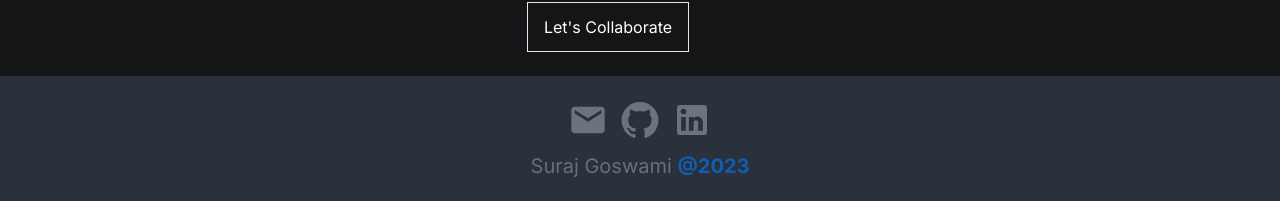
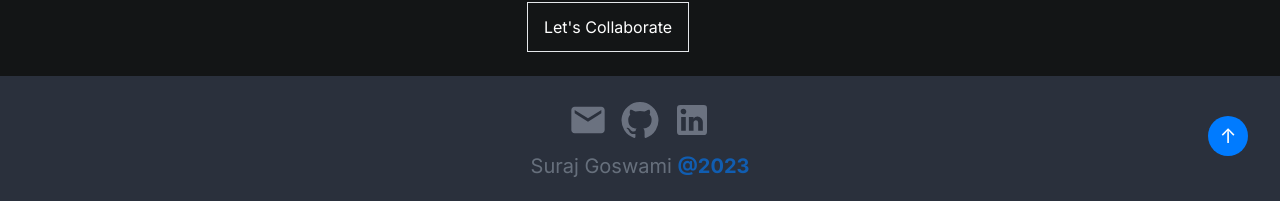
Before and after one commit to SurajG20/Portfolio-Website, a React (Vite) app: page / in a window 1280 px wide. Shown: the part 4966-5167 px from the top of the page. Built offline with nearby package versions, Linux system fonts and the light colour scheme.

Commit message:
Back to top button

```diff
--- a/src/components/Footer.jsx
+++ b/src/components/Footer.jsx
@@ -1,8 +1,12 @@
 import React from 'react';
-
+import { animateScroll as scroll } from 'react-scroll';
+const scrollToTop = () => {
+  scroll.scrollToTop();
+};
 const Footer = () => {
   return (
-    <div className="flex flex-col items-center justify-center w-full  bg-[#2a303c] py-6 gap-3 ">
+    <div className="flex bg-[#2a303c] flex-col relative">
+      <div className="flex flex-col items-center justify-center w-full   py-6 gap-3 ">
         <div className="flex gap-3">
           <a
             href="mailto:surajgoswami3000@gmail.com"
@@ -59,33 +63,18 @@ const Footer = () => {
           </div>
         </div>
       </div>
+      <div>
+        <a onClick={scrollToTop} className="">
+          <button
+            type="button"
+            onclick={scrollToTop}
+            class=" absolute z-90 bottom-12 right-8 border-0 w-10 h-10 rounded-full bg-[#007bff] text-white text-xl "
+          >
+            &uarr;
+          </button>
+        </a>
+      </div>
+    </div>
   );
 };
 export default Footer;
-
-// import { animateScroll as scroll } from 'react-scroll';
-{
-  /* <a onClick={scrollToTop}>
-  <button type="button" class="">
-    <svg
-      xmlns="http://www.w3.org/2000/svg"
-      viewBox="0 0 24 24"
-      fill="currentColor"
-      stroke-width="2.5"
-      stroke="currentColor"
-      class="h-4 w-4"
-    >
-      <path
-        fill-rule="evenodd"
-        stroke-linecap="round"
-        stroke-linejoin="round"
-        d="M12 19.5v-15m0 0l-6.75 6.75M12 4.5l6.75 6.75"
-        clip-rule="evenodd"
-      />
-    </svg>
-  </button>
-</a>; */
-}
-// const scrollToTop = () => {
-//   scroll.scrollToTop();
-// };
```
Lines whose indentation alone changed are shown as unchanged.
